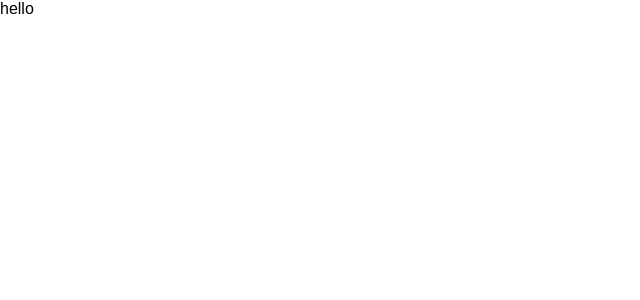
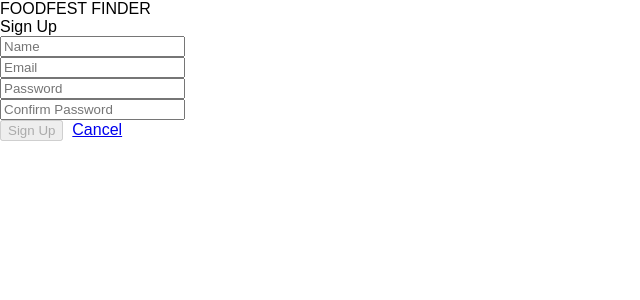
Before and after one commit to jessbakk/food-fest-finder, a React (Create React App) app: page /signup in a window 1280 px wide. Shown: the top 300 px of the page, without its empty margins (0-640 px from the left). Built offline with nearby package versions, Linux system fonts and the light colour scheme.

Commit message:
added welcomePage signupPage and signupForm component - basic

```diff
--- /dev/null
+++ b/src/components/SignupForm/SignupForm.jsx
@@ -0,0 +1,74 @@
+import React, {Component} from 'react';
+import {Link} from 'react-router-dom';
+import userService from '../../utils/userService';
+
+class SignupForm extends Component {
+  constructor(props) {
+    super(props);
+    this.state = {
+      name: '',
+      email: '',
+      password: '',
+      passwordConf: ''
+    };
+  }
+
+  handleChange = (field, e) => {
+    this.props.updateMessage('');
+    this.setState({
+      [field]: e.target.value
+    });
+  }
+
+  handleSubmit = (e) => {
+    e.preventDefault();
+    userService.signup(this.state)
+      .then(() => {
+        this.props.handleSignup();
+        this.props.history.push('/');
+      })
+      .catch(err => this.props.updateMessage(err.message));
+  }
+
+  isFormInvalid() {
+    return !(this.state.name && this.state.email && this.state.password === this.state.passwordConf);
+  }
+
+  render() {
+    return (
+      <div>
+        <header>Sign Up</header>
+        <form onSubmit={this.handleSubmit} >
+          <div>
+            <div>
+              <input type="text" placeholder="Name" value={this.state.name} onChange={(e) => this.handleChange('name', e)} />
+            </div>
+          </div>
+          <div>
+            <div>
+              <input type="email"placeholder="Email" value={this.state.email} onChange={(e) => this.handleChange('email', e)} />
+            </div>
+          </div>
+          <div>
+            <div>
+              <input type="password" placeholder="Password" value={this.state.password} onChange={(e) => this.handleChange('password', e)} />
+            </div>
+          </div>
+          <div>
+            <div>
+              <input type="password" placeholder="Confirm Password" value={this.state.passwordConf} onChange={(e) => this.handleChange('passwordConf', e)} />
+            </div>
+          </div>
+          <div>
+            <div>
+              <button disabled={this.isFormInvalid()}>Sign Up</button>&nbsp;&nbsp;
+              <Link to='/'>Cancel</Link>
+            </div>
+          </div>
+        </form>
+      </div>
+    );
+  }
+};
+
+export default SignupForm;
--- a/src/pages/App/App.jsx
+++ b/src/pages/App/App.jsx
@@ -1,12 +1,45 @@
 import React, { Component } from 'react';
+import {
+  BrowserRouter as Router,
+  Switch,
+  Route,
+  Redirect
+} from 'react-router-dom';
+import userService from '../../utils/userService';
+import WelcomePage from '../WelcomePage/WelcomePage';
+import SignupPage from '../SignupPage/SignupPage';
+
 
 class App extends Component {
-  constructor() {
-    super();
+  constructor(props) {
+    super(props);
   }
+
+  /*---------- Helper Methods ----------*/
+  /*---------- Callback Methods ----------*/
+  /*---------- Lifecycle Methods ----------*/
+
   render() {
     return (
-      <div>hello</div>
+      <div>
+        <header> FOODFEST FINDER </header>
+        <Router>
+          <Switch>
+            <Route exact path='/' render={ () =>
+              <WelcomePage />
+            }/>
+            <Route exact path='/signup' render={() =>
+              <SignupPage />
+            }/>
+
+
+          </Switch>
+        </Router>
+
+
+
+
+      </div>
     )
   }
 }
--- /dev/null
+++ b/src/pages/SignupPage/SignupPage.jsx
@@ -0,0 +1,28 @@
+import React, {Component} from 'react';
+import SignupForm from '../../components/SignupForm/SignupForm';
+
+class SignupPage extends Component {
+  constructor(props) {
+    super(props);
+    this.state = {message: ''}
+  }
+
+  updateMessage = (msg) => {
+    this.setState({message: msg});
+  }
+
+  render() {
+    return (
+      <div>
+        <SignupForm
+          {...this.props}
+          updateMessage={this.updateMessage}
+          handleSignup={this.props.handleSignup}
+        />
+        <p>{this.state.message}</p>
+      </div>
+    );
+  }
+};
+
+export default SignupPage;
--- /dev/null
+++ b/src/pages/WelcomePage/WelcomePage.jsx
@@ -0,0 +1,12 @@
+import React from 'react';
+import {Link} from 'react-router-dom';
+
+const WelcomePage = () => {
+  return(
+    <div>
+      <h1>WelcomePage</h1>
+    </div>
+  )
+}
+
+export default WelcomePage;
--- a/src/utils/userAPI.js
+++ b/src/utils/userAPI.js
@@ -7,7 +7,7 @@ function signup(user) {
     body: JSON.stringify(user)
   })
   .then(res => {
-    if (res.ok) return resizeBy.json();
+    if (res.ok) return res.json();
     throw new Error('Email already taken!');
   })
   .then(({token}) => token);
--- a/src/utils/userService.js
+++ b/src/utils/userService.js
@@ -6,6 +6,11 @@ function signup(user) {
     .then(token => tokenService.setToken(token));
 }
 
+function getUser() {
+  return tokenService.getUserFromToken();
+}
+
 export default {
-  signup
+  signup,
+
 }
```
Also changed, not shown: src/pages/SignupPage/SignupPage.css (added), src/pages/WelcomePage/WelcomePage.css (added).
